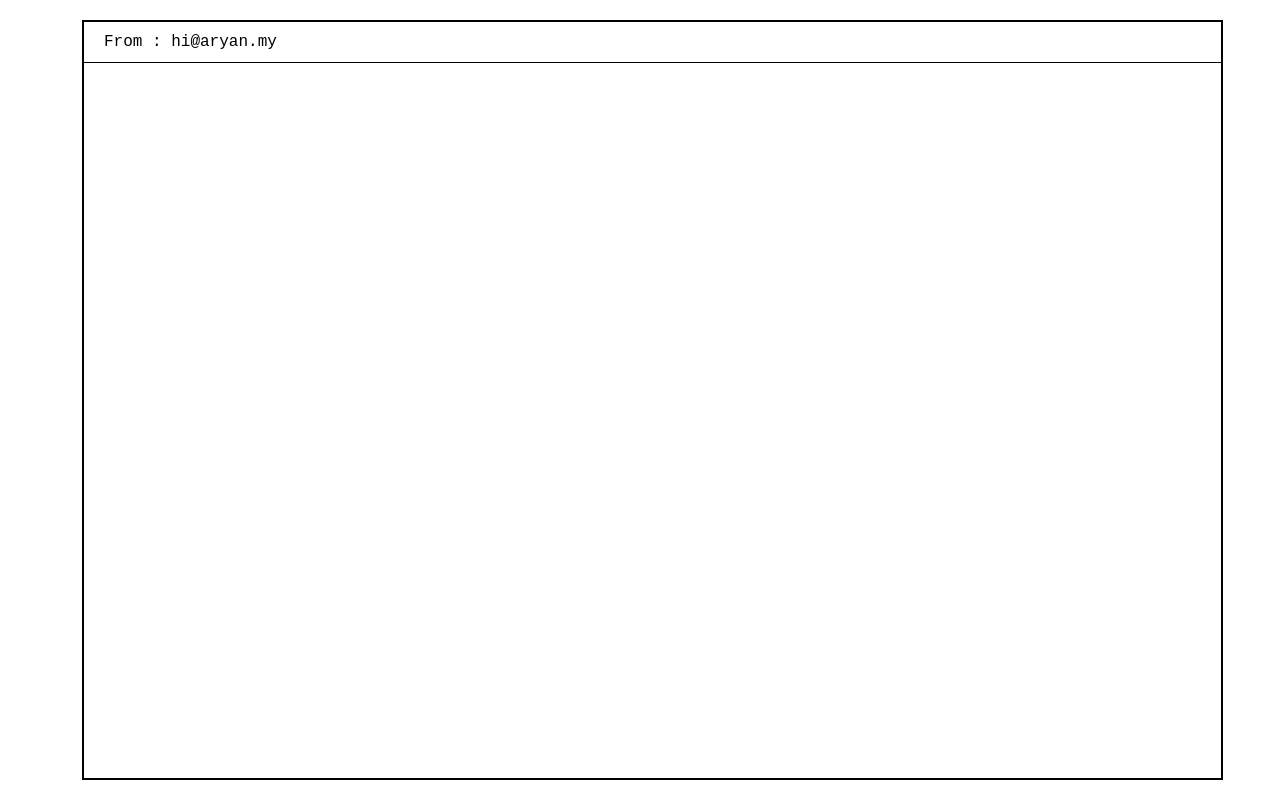
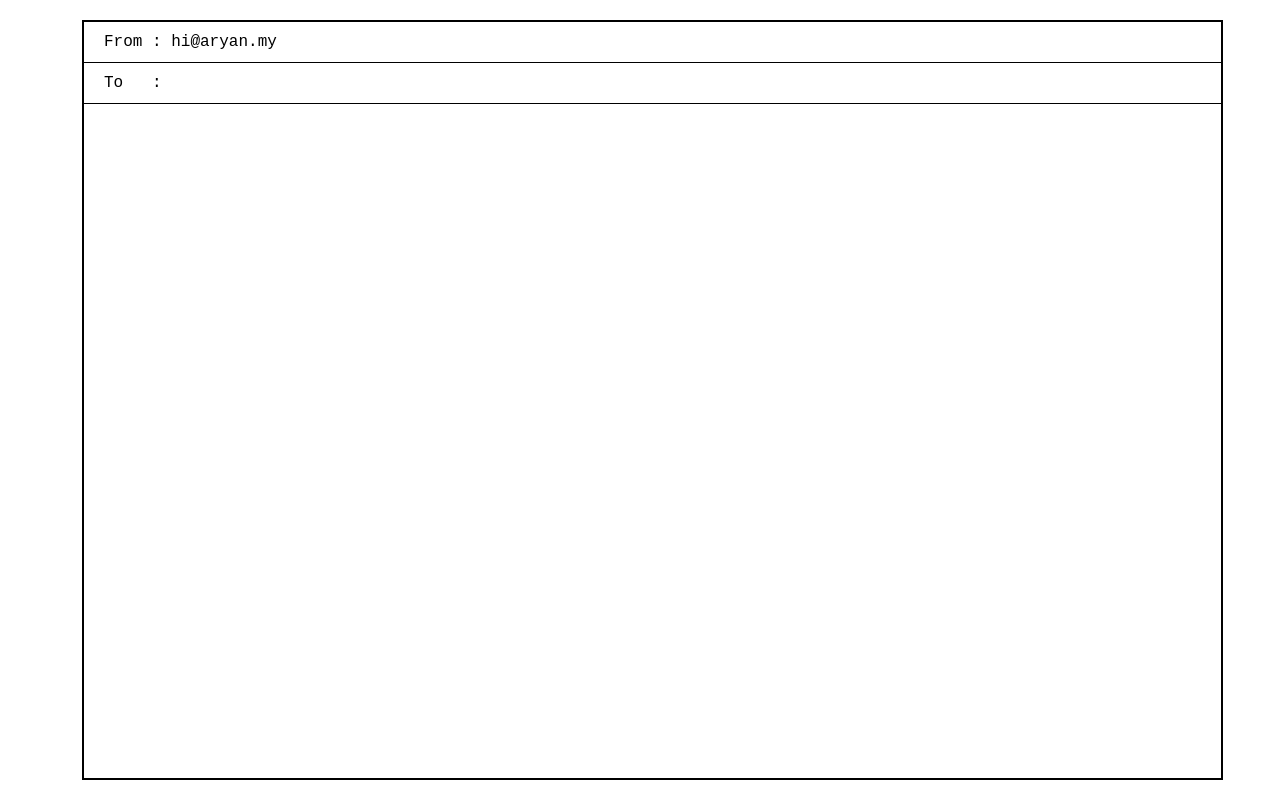
Before and after one commit to aryanbrite/email-admin, a plain HTML site: page compose.html in a window 1280 px wide. Drawn offline with Linux system fonts and the light colour scheme.

Commit message:
added sender email form

```diff
--- a/compose.css
+++ b/compose.css
@@ -14,6 +14,7 @@ main {
     border-bottom: 1px solid black;
     display: flex;
     align-items: center;
+    gap: 10px;
 }
 #from {
     margin-left: 20px;
@@ -21,3 +22,10 @@ main {
 p{
     font-family:'Courier New', Courier, monospace;
 }
+#recive {
+    margin-left: 20px;
+}
+#rec1 {
+    border: none;
+    outline: none;
+}
--- a/compose.html
+++ b/compose.html
@@ -12,7 +12,11 @@
         <div id="send1" >
             <p id="from">From : hi@aryan.my</p>
         </div>
+        <div id="send1" >
+            <p id="recive" >To &nbsp;&nbsp;:</p>
+            <input type="email" id="rec1" name=""\>
 
+        </div>
     </main>
 </body>
 </html>
```
